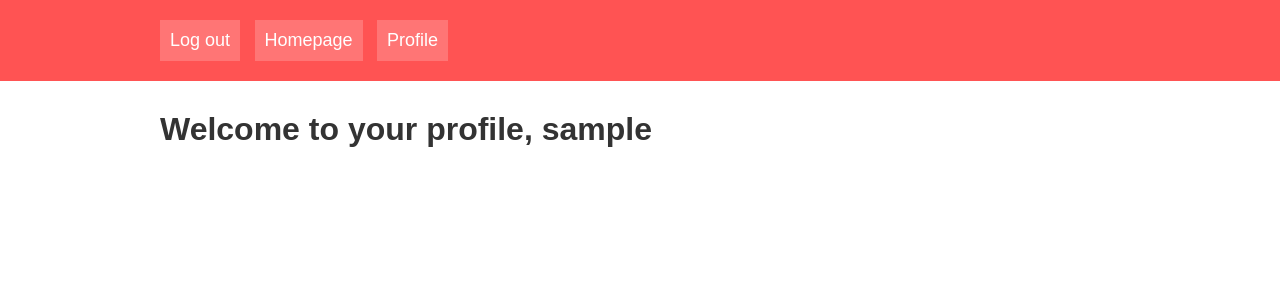
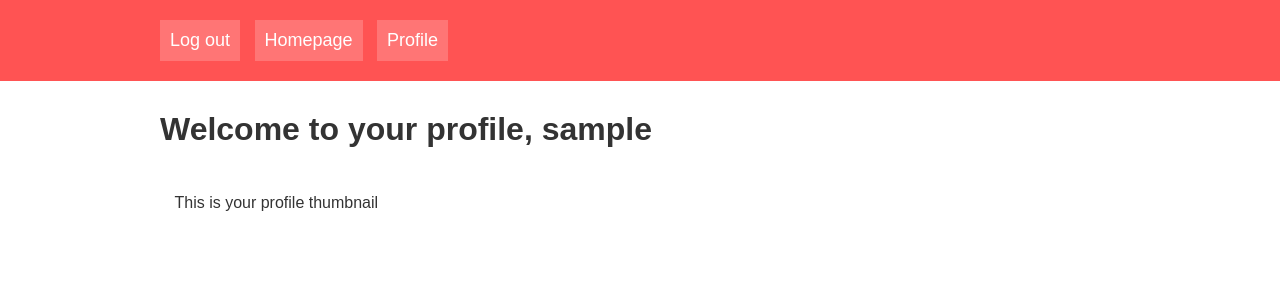
Before and after one commit to iamshaunjp/oauth-playlist, a Node server app: page /profile in a window 1280 px wide. Shown: the top 300 px of the page. Run offline with Node 20, Linux system fonts and the light colour scheme; the visitor is signed in with stand-in values (Sample User, id 1); some libraries are stand-ins or nearby versions.

Commit message:
lesson 21 code

```diff
--- a/config/passport-setup.js
+++ b/config/passport-setup.js
@@ -30,7 +30,8 @@ passport.use(
                 // if not, create user in our db
                 new User({
                     googleId: profile.id,
-                    username: profile.displayName
+                    username: profile.displayName,
+                    thumbnail: profile._json.image.url
                 }).save().then((newUser) => {
                     console.log('created new user: ', newUser);
                     done(null, newUser);
--- a/models/user-model.js
+++ b/models/user-model.js
@@ -3,7 +3,8 @@ const Schema = mongoose.Schema;
 
 const userSchema = new Schema({
     username: String,
-    googleId: String
+    googleId: String,
+    thumbnail: String
 });
 
 const User = mongoose.model('user', userSchema);
--- a/views/profile.ejs
+++ b/views/profile.ejs
@@ -63,7 +63,8 @@
             <h1>Welcome to your profile, <%= user.username %></h1>
         </header>
         <main>
-
+            <img src="<%= user.thumbnail %>" />
+            <p>This is your profile thumbnail</p>
         </main>
     </body>
 </html>
```
